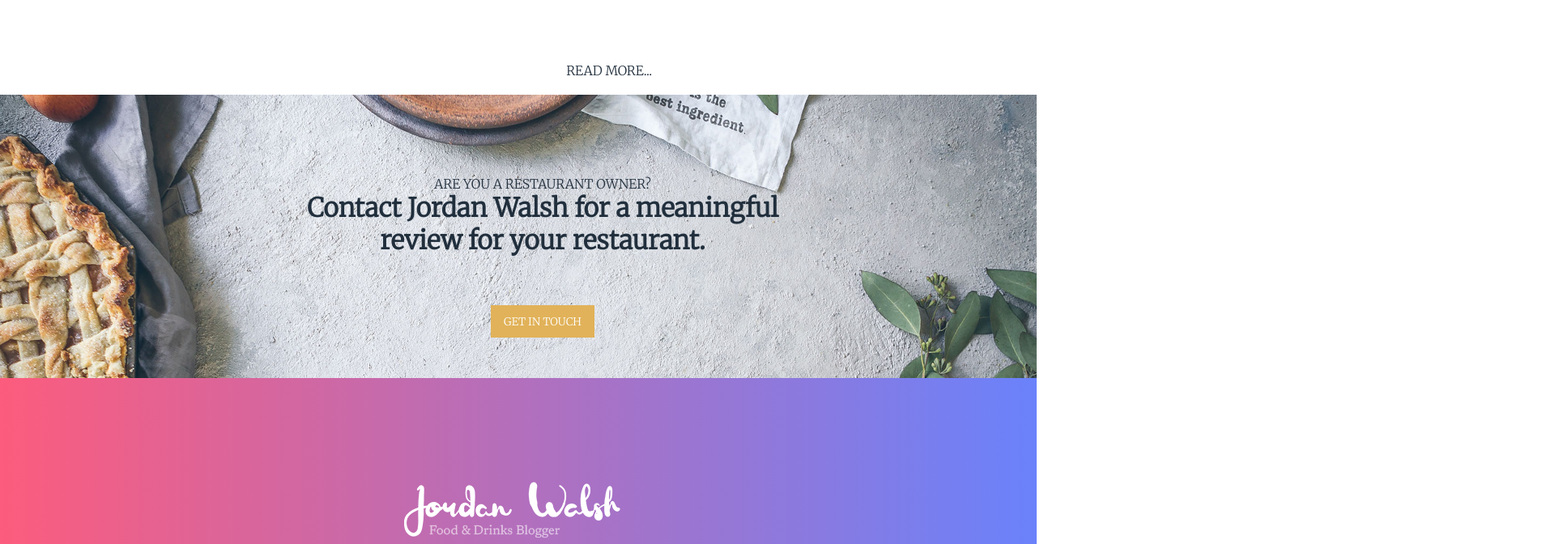
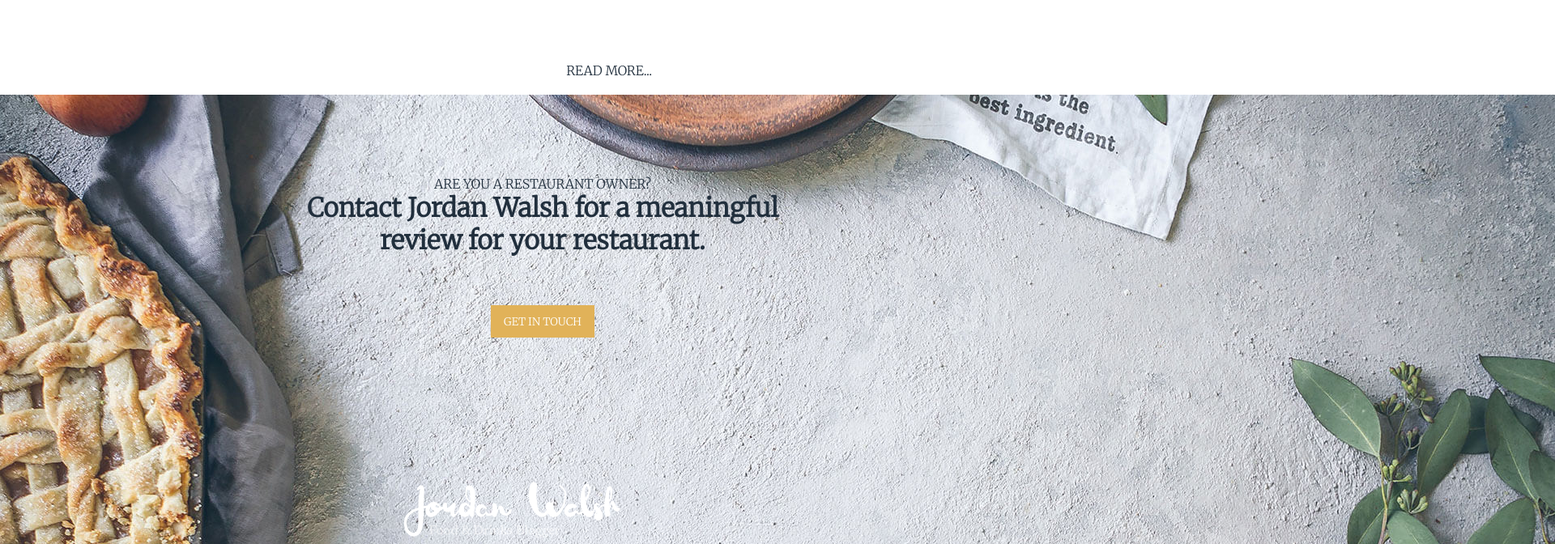
Before and after one commit to ABXISHEKK/abhishek.gethub.io, a plain HTML site: page index.html in a window 1280 px wide. Shown: the part 3612-4284 px from the top of the page at 81% size, 1920 px wide, since content can reach past the window. Drawn offline with Linux system fonts and the light colour scheme.

Commit message:
Update index.html

```diff
--- a/index.html
+++ b/index.html
@@ -185,7 +185,7 @@
             </h1><br><br><br>
             <button class="butt">GET IN TOUCH</button>
         </section>
-        <!-- <img src="./Media/10023.jpg" alt="Image Not Found"> -->
+        <img src="./Media/10023.jpg" alt="Image Not Found">
         </div>
     </div>
     <div class="last">
```
